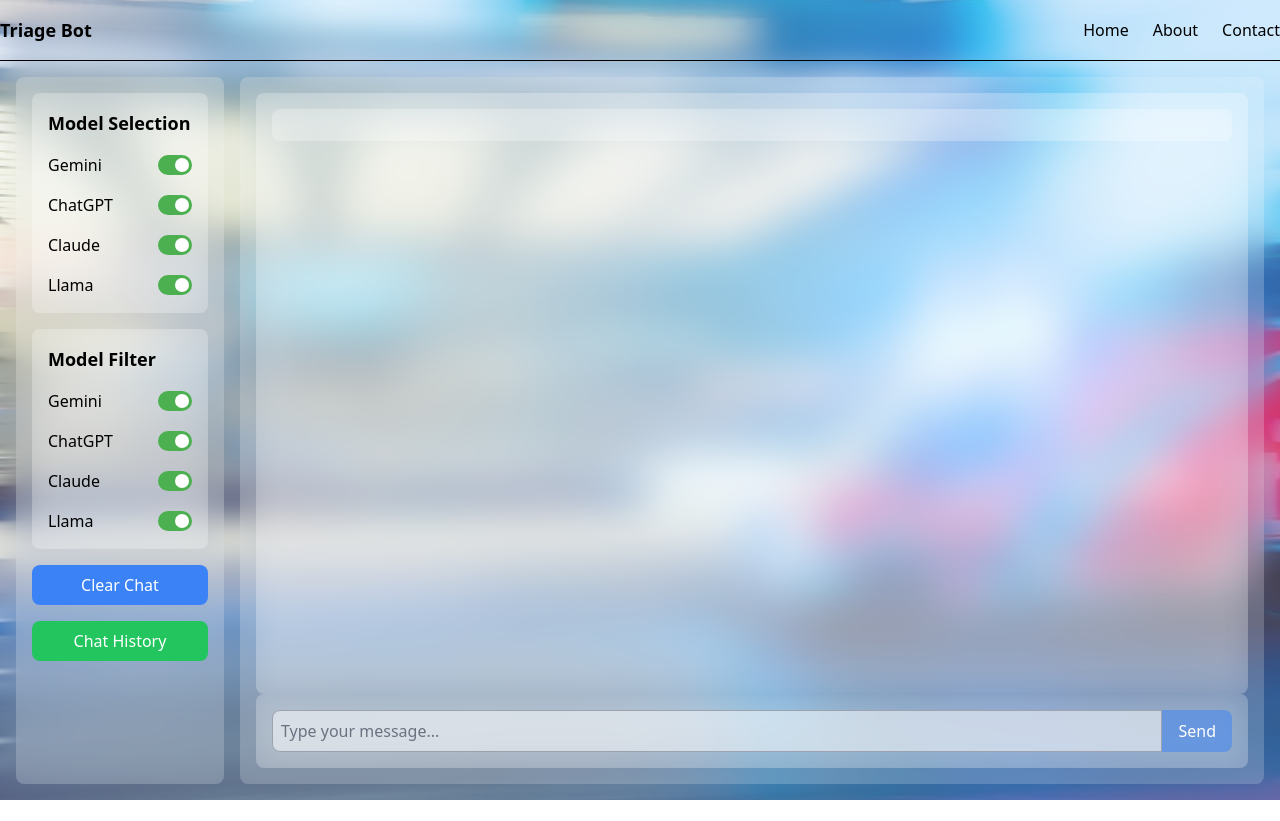
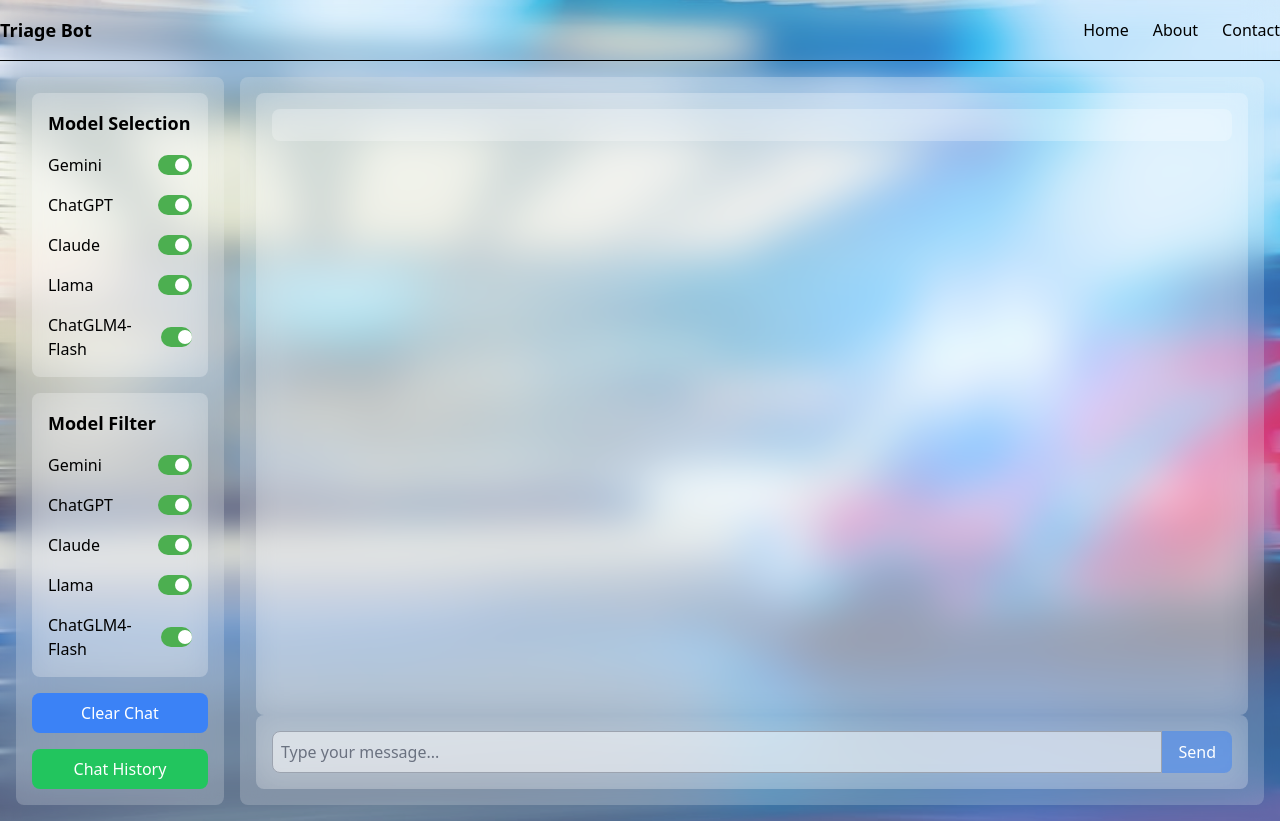
Before and after one commit to samacohen/Investigation, a React (Create React App) app in the folder frontend/: page /dashboard in a window 1280 px wide. Before the commit the page ends 800 px from the top, so only its background shows below. Built offline with nearby package versions, Linux system fonts and the light colour scheme.

Commit message:
added frontend code

```diff
--- a/frontend/src/components/ModelFilter.jsx
+++ b/frontend/src/components/ModelFilter.jsx
@@ -2,7 +2,7 @@ import React, { useEffect, useMemo, useRef } from 'react';
 
 const ModelFilter = ({ filteredModels, setFilteredModels }) => {
   // Memoize the models array to avoid recreating it on every render
-  const models = useMemo(() => ['Gemini', 'ChatGPT', 'Claude', 'Llama'], []);
+  const models = useMemo(() => ['Gemini', 'ChatGPT', 'Claude', 'Llama', 'ChatGLM4-Flash'], []);
 
   // useRef to track whether this is the first render
   const isFirstRender = useRef(true);
--- a/frontend/src/components/ModelSelection.jsx
+++ b/frontend/src/components/ModelSelection.jsx
@@ -3,7 +3,7 @@ import React, { useEffect, useMemo, useRef } from 'react';
 
 const ModelSelection = ({ selectedModels, setSelectedModels }) => {
   // Memoize the models array to prevent it from being recreated on every render
-  const models = useMemo(() => ['Gemini', 'ChatGPT', 'Claude', 'Llama'], []);
+  const models = useMemo(() => ['Gemini', 'ChatGPT', 'Claude', 'Llama', 'ChatGLM4-Flash'], []);
 
   // useRef to track whether this is the first render
   const isFirstRender = useRef(true);
```
